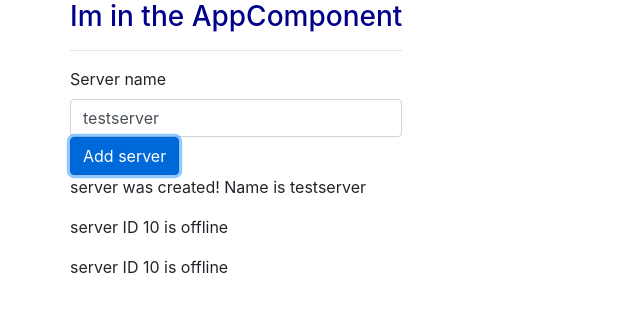
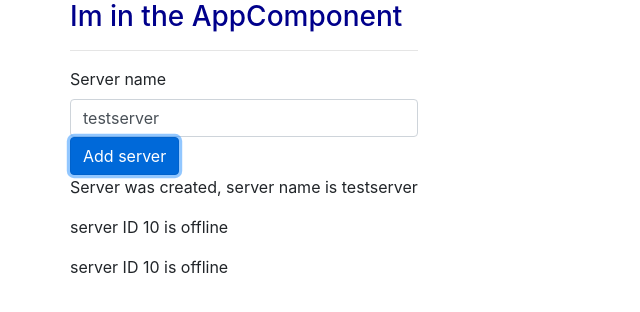
Before and after one commit to victorval/ng4-course, an Angular app: page / in a window 1280 px wide. Both pictures are taken after a click on the button "Add server". Shown: the top 312 px of the page, without its empty margins (0-640 px from the left). Built offline with nearby package versions, Linux system fonts and the light colour scheme.

Commit message:
ngIf conditional directive added

```diff
--- a/src/app/servers/servers.component.html
+++ b/src/app/servers/servers.component.html
@@ -6,8 +6,9 @@
   Add server
 </button>
 <!-- <p [innerText]="allowNewServer"></p> -->
-<p>
+<!-- <p>
   {{serverCreationStatus}}
-</p>
+</p> -->
+<p  *ngIf="serverCreated">Server was created, server name is {{serverName}}</p>
 <app-server></app-server>
 <app-server></app-server>
--- a/src/app/servers/servers.component.ts
+++ b/src/app/servers/servers.component.ts
@@ -8,6 +8,7 @@
   allowNewServer = false;
   serverCreationStatus = 'no server was created!';
   serverName = 'testserver';
+  serverCreated = false;
 
   constructor() {
     setTimeout(() => {
@@ -19,6 +20,7 @@
   }
 
   onCreateServer() {
+    this.serverCreated = true;
     this.serverCreationStatus = 'server was created! Name is ' + this.serverName;
   }
 
```
